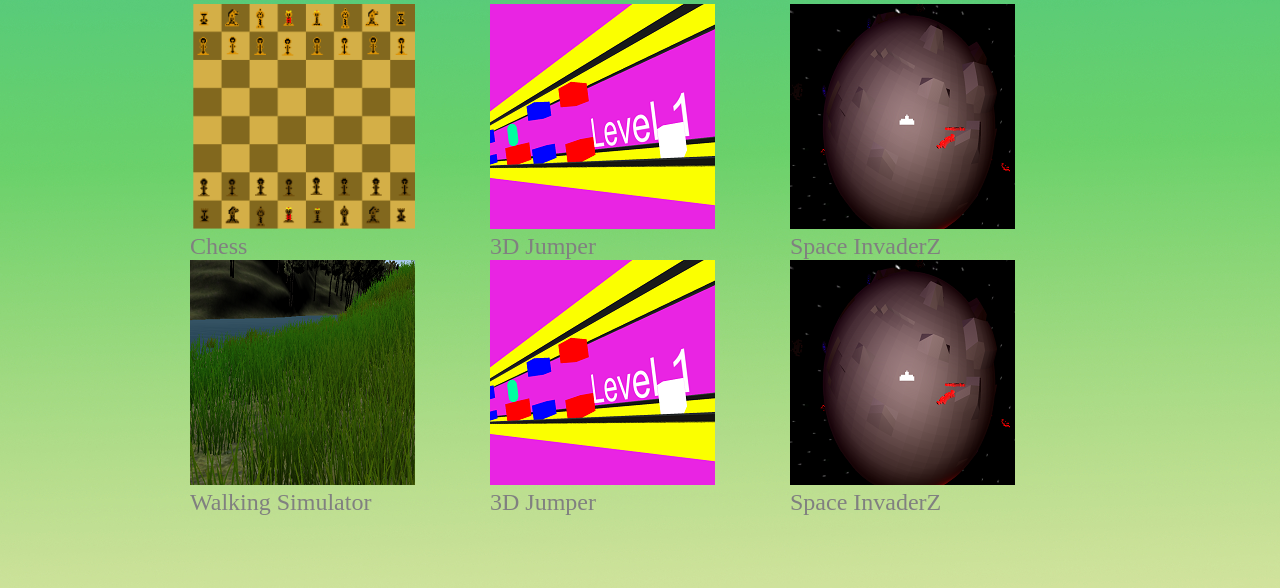
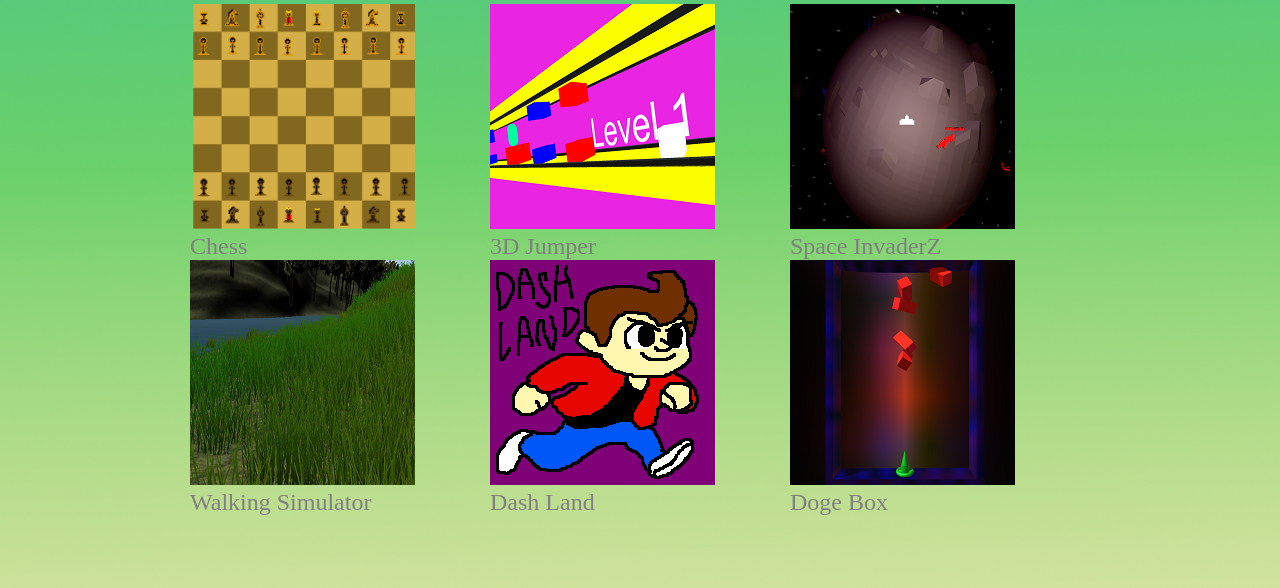
Before and after one commit to alexfullerton22/Chess, a plain HTML site: page Project/html/index.html in a window 1280 px wide. Shown: the part 188-776 px from the top of the page. Drawn offline with Linux system fonts and the light colour scheme.

Commit message:
Finalized

```diff
--- a/Project/html/index.html
+++ b/Project/html/index.html
@@ -14,7 +14,7 @@
 				<img border="0" src="../Graphics/Thumbnail.png" width="225px">
 			</a>
 			<br/>
-			<font size="5px" color="gray">      Chess</font>
+			<font size="5px" color="gray">Chess</font>
 		</div>
 		<div style="width:300px; float:left;">
 			<a href="3DJumper.zip" download>
@@ -41,17 +41,17 @@
 		</div>
 		<div style="width:300px; float:left;">
 			<a href="3DJumper.zip" download>
-				<img border="0" src="3DJ.png">
+				<img border="0" src="../Graphics/DashLand.png">
 			</a>
 			<br/>
-			<font size="5px" color="gray">3D Jumper</font>
+			<font size="5px" color="gray">Dash Land</font>
 		</div>
 		<div style="width:300px; float:left;">
-			<a href="SpaceInvaderZ.zip" download>
-				<img border="0" src="../Graphics/Thumbnail2.png">
+			<a href="DogeBox.zip" download>
+				<img border="0" src="../Graphics/Thumbnail4.png">
 			</a>
 			<br/>
-			<font size="5px" color="gray">Space InvaderZ</font>
+			<font size="5px" color="gray">Doge Box</font>
 		</div>
 	  </div>
     </body>
```
Also changed, not shown: Project/Graphics/DashLand.png (added), Project/Graphics/Thumbnail4.PNG (added), 1 other file.
